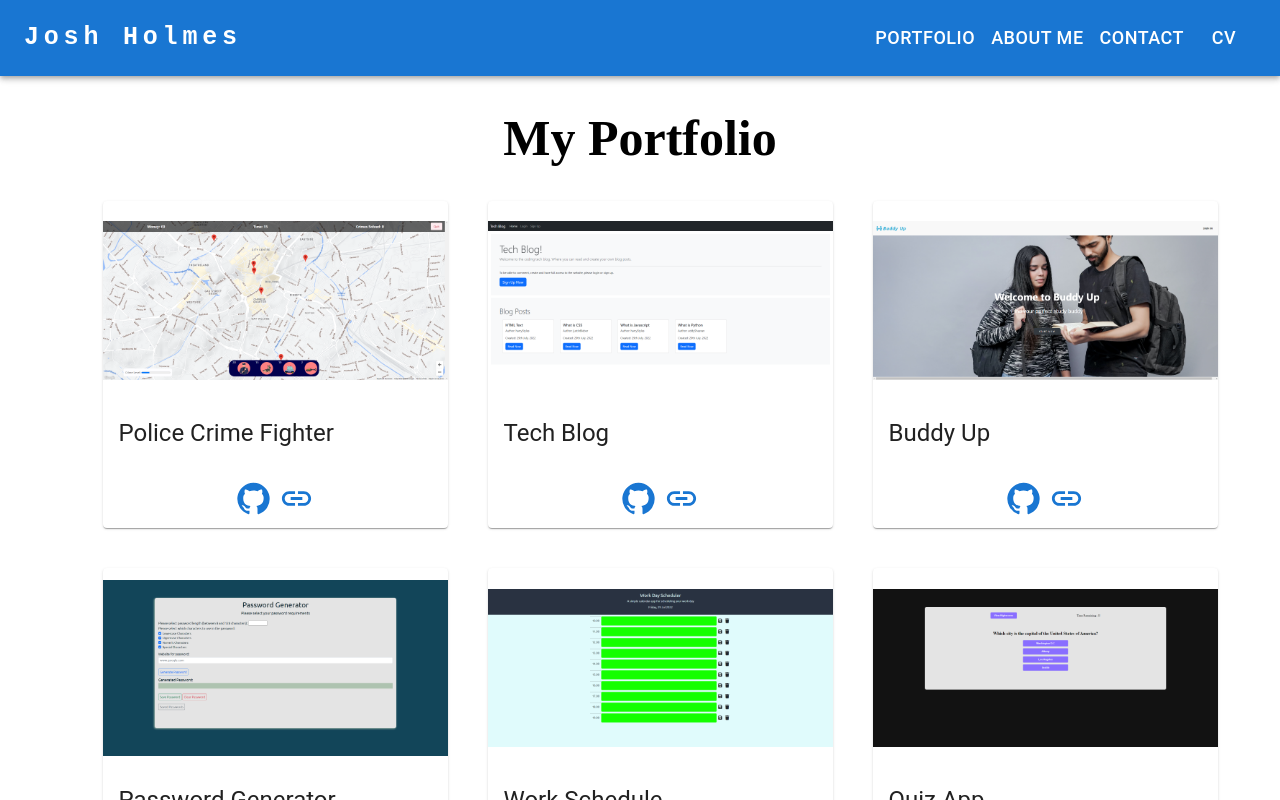
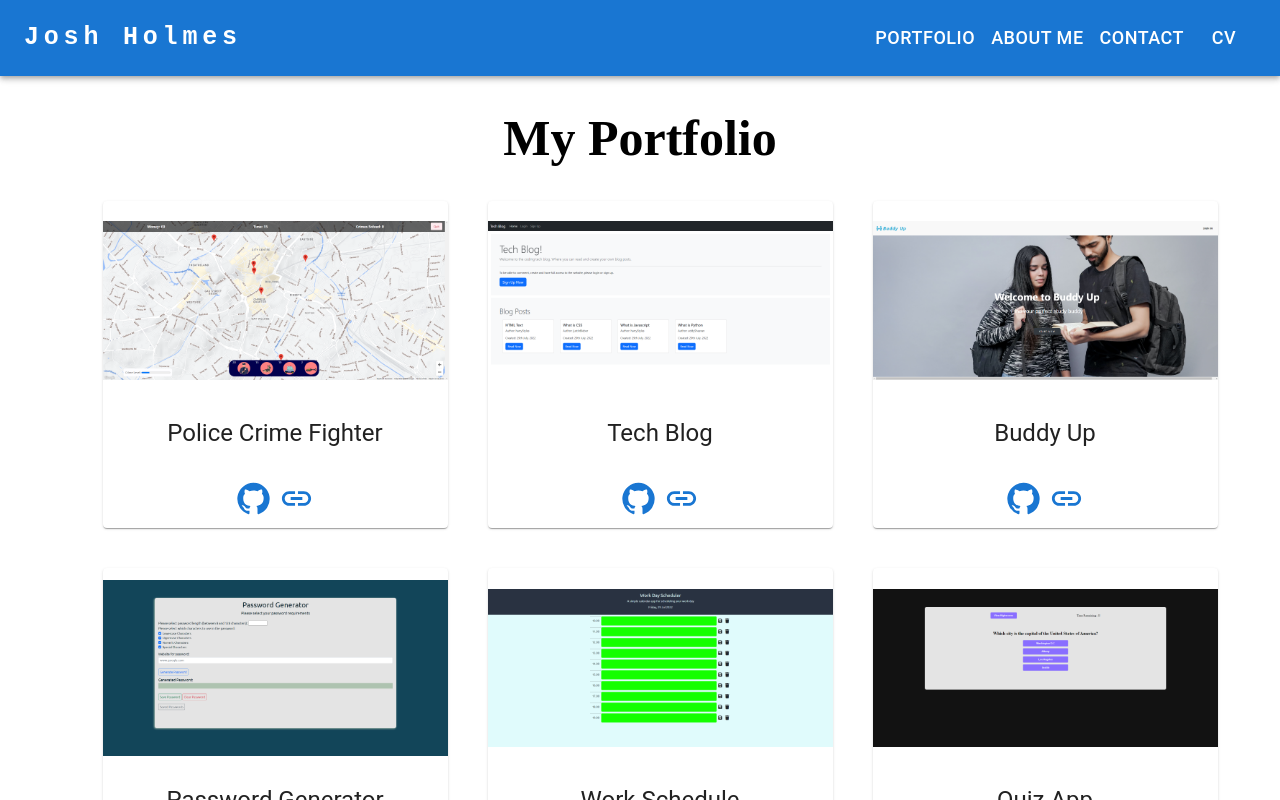
Before and after one commit to glowingmanagement/portfolio-react, a React (Create React App) app: page / in a window 1280 px wide. Shown: the top 800 px of the page. Built offline with nearby package versions, Linux system fonts and the light colour scheme.

Commit message:
download cv

```diff
--- a/package.json
+++ b/package.json
@@ -10,6 +10,7 @@
     "@testing-library/jest-dom": "^5.16.5",
     "@testing-library/react": "^13.3.0",
     "@testing-library/user-event": "^13.5.0",
+    "file-saver": "^2.0.5",
     "react": "^18.2.0",
     "react-dom": "^18.2.0",
     "react-scripts": "5.0.1",
--- a/src/components/PortfolioCard/index.js
+++ b/src/components/PortfolioCard/index.js
@@ -24,7 +24,12 @@ const PortfolioCard = ({
         sx={{ objectFit: "contain" }}
       />
       <CardContent>
-        <Typography gutterBottom variant="h5" component="div">
+        <Typography
+          gutterBottom
+          variant="h5"
+          component="div"
+          sx={{ textAlign: "center" }}
+        >
           {title}
         </Typography>
       </CardContent>
--- a/src/components/ShowPage/index.js
+++ b/src/components/ShowPage/index.js
@@ -1,8 +1,9 @@
 import { usePageContext } from "../../App";
-import { useEffect } from "react";
 import AboutMe from "../../containers/AboutMe";
 import Portfolio from "../../containers/Portfolio";
 import Contact from "../../containers/Contact";
+import myCV from "../../assets/Josh-Holmes-CV.pdf";
+import { saveAs } from "file-saver";
 
 const ShowPage = () => {
   const { currentPage } = usePageContext();
@@ -14,7 +15,11 @@ const ShowPage = () => {
   } else if (currentPage === "Contact") {
     return <Contact />;
   } else {
-    return <h1>Downloading Resume</h1>;
+    saveAs(
+      "https://drive.google.com/file/d/1hUVGO7g0rG2cQCorFXnmiBBX12t5prU4/view?usp=sharing",
+      "Josh_Holmes_CV.pdf"
+    );
+    return <Portfolio />;
   }
 };
 
```
Also changed, not shown: 2 other files (tests, documents, lock files or other folders).
